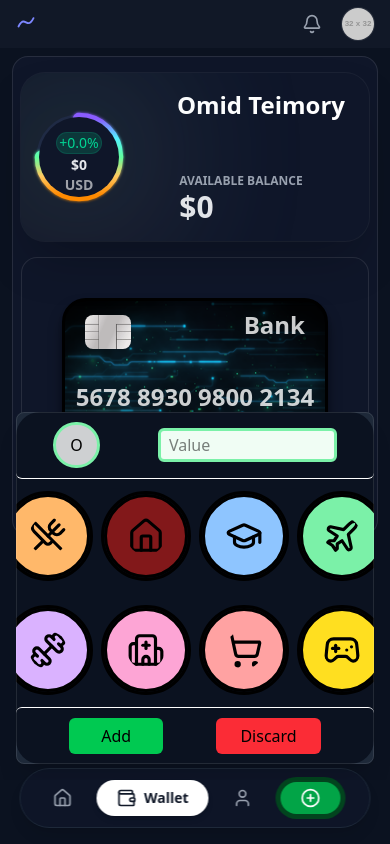
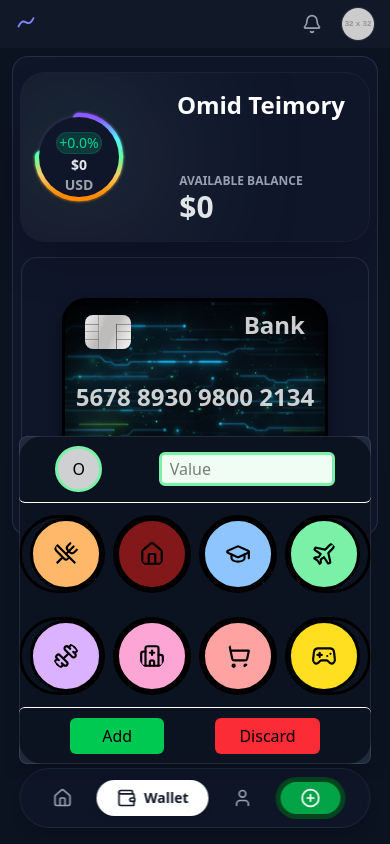
Before and after one commit to omid2007hope/Wallet, a React (Vite) app: page /Wallet in a window 390 px wide. Both pictures are taken after a click on the button 310 px from the left and 798 px from the top of the page. Built offline with nearby package versions, Linux system fonts and the light colour scheme.

Commit message:
AddMenu Responsive margin and size fix

```diff
--- a/src/components/Home/AddMenu.jsx
+++ b/src/components/Home/AddMenu.jsx
@@ -21,25 +21,25 @@ export default function AddMenu(props) {
   const iconList1 = [
     {
       icon: (
-        <UtensilsCrossed className="size-21 p-5 rounded-full border-3 border-black bg-orange-300 hover:bg-orange-300/80 active:bg-orange-300/50" />
+        <UtensilsCrossed className="ml-2 md:ml-0 lg:ml-0 size-18 md:size-21 lg:size-21 p-5 rounded-full border-3 border-black bg-orange-300 hover:bg-orange-300/80 active:bg-orange-300/50" />
       ),
       id: "UtensilsCrossed",
     },
     {
       icon: (
-        <House className="size-21 p-5 rounded-full border-3 border-black bg-red-900 hover:bg-red-900/80 active:bg-red-900/50" />
+        <House className="size-18 md:size-21 lg:size-21 p-5 rounded-full border-3 border-black bg-red-900 hover:bg-red-900/80 active:bg-red-900/50" />
       ),
       id: "House",
     },
     {
       icon: (
-        <GraduationCap className="size-21 p-5 rounded-full border-3 border-black bg-blue-300 hover:bg-blue-300/80 active:bg-blue-300/50" />
+        <GraduationCap className="size-18 md:size-21 lg:size-21 p-5 rounded-full border-3 border-black bg-blue-300 hover:bg-blue-300/80 active:bg-blue-300/50" />
       ),
       id: "GraduationCap",
     },
     {
       icon: (
-        <Plane className="size-21 p-5 rounded-full border-3 border-black bg-green-300 hover:bg-green-300/80 active:bg-green-300/50" />
+        <Plane className="mr-2 md:mr-0 lg:mr-0 size-18 md:size-21 lg:size-21 p-5 rounded-full border-3 border-black bg-green-300 hover:bg-green-300/80 active:bg-green-300/50" />
       ),
       id: "Plane",
     },
@@ -48,25 +48,25 @@ export default function AddMenu(props) {
   const iconList2 = [
     {
       icon: (
-        <Dumbbell className="size-21 p-5 rounded-full border-3 border-black bg-purple-300 hover:bg-purple-300/80 active:bg-purple-300/50" />
+        <Dumbbell className="ml-2 md:ml-0 lg:ml-0  size-18 md:size-21 lg:size-21 p-5 rounded-full border-3 border-black bg-purple-300 hover:bg-purple-300/80 active:bg-purple-300/50" />
       ),
       id: "Dumbbell",
     },
     {
       icon: (
-        <Hospital className="size-21 p-5 rounded-full border-3 border-black bg-pink-300 hover:bg-pink-300/80 active:bg-pink-300/50" />
+        <Hospital className="size-18 md:size-21 lg:size-21 p-5 rounded-full border-3 border-black bg-pink-300 hover:bg-pink-300/80 active:bg-pink-300/50" />
       ),
       id: "Hospital",
     },
     {
       icon: (
-        <ShoppingCart className="size-21 p-5 rounded-full border-3 border-black bg-red-300 hover:bg-red-300/80 active:bg-red-300/50" />
+        <ShoppingCart className="size-18 md:size-21 lg:size-21 p-5 rounded-full border-3 border-black bg-red-300 hover:bg-red-300/80 active:bg-red-300/50" />
       ),
       id: "ShoppingCart",
     },
     {
       icon: (
-        <Gamepad2 className="size-21 p-5 rounded-full border-3 border-black bg-yellow-300 hover:bg-yellow-300/80 active:bg-yellow-300/50" />
+        <Gamepad2 className="mr-2 md:mr-0 lg:mr-0 size-18 md:size-21 lg:size-21 p-5 rounded-full border-3 border-black bg-yellow-300 hover:bg-yellow-300/80 active:bg-yellow-300/50" />
       ),
       id: "Gamepad2",
     },
```
